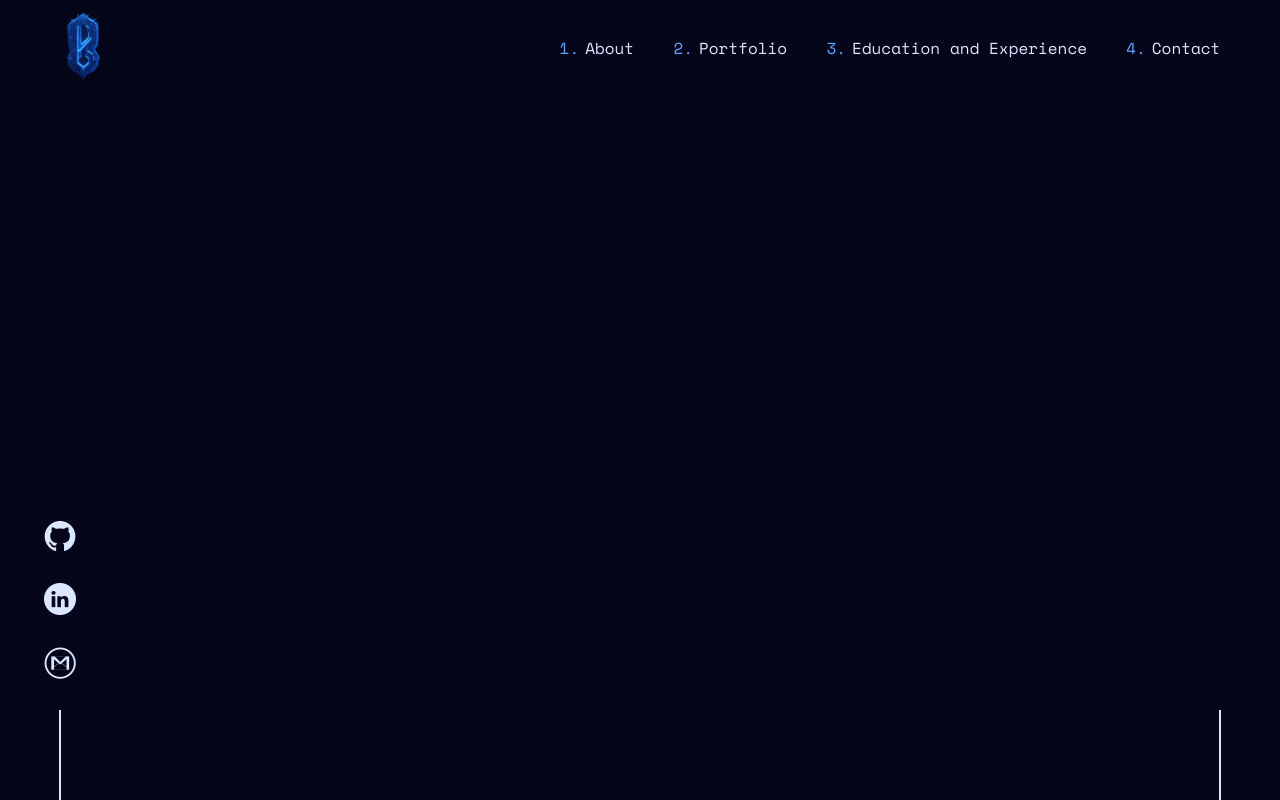
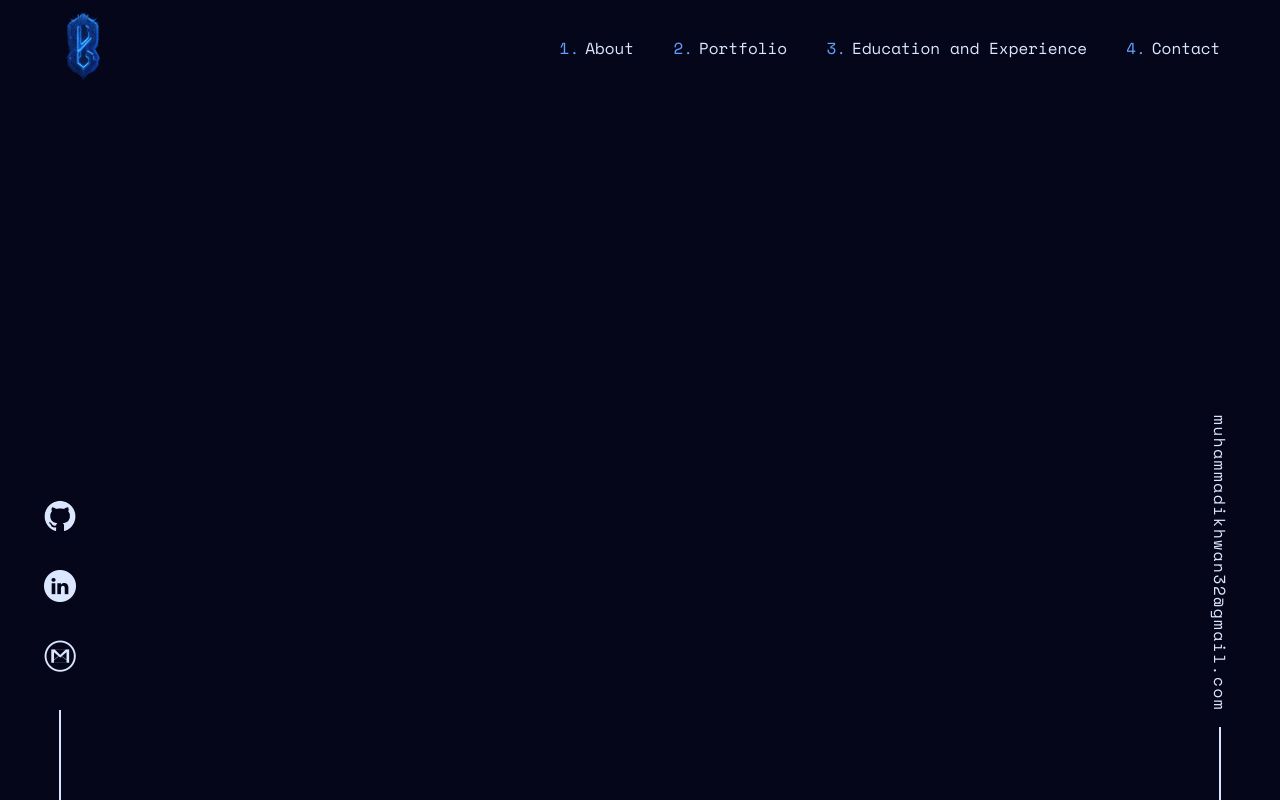
Before and after one commit to ikhwanizao/ikhwan-portfolio, a plain HTML site: page index.html in a window 1280 px wide. Drawn offline with nearby package versions, Linux system fonts and the light colour scheme.

Commit message:
Add right side bar with floating and glowing effect

```diff
--- a/index.html
+++ b/index.html
@@ -52,7 +52,7 @@
       </ul>
     </div>
     <div class="side-info right">
-        <!-- <a href="mailto:muhammadikhwan32@gmail.com">muhammadikhwan32@gmail.com</a> -->
+        <a href="mailto:muhammadikhwan32@gmail.com">muhammadikhwan32@gmail.com</a>
     </div>
   </body>
 </html>
--- a/style.css
+++ b/style.css
@@ -75,7 +75,7 @@ div.side-info.left {
   align-items: center;
   justify-content: flex-end;
   width: 80px;
-  height: 280px;
+  height: 300px;
   position: fixed;
   bottom: 0px;
   left: 20px;
@@ -110,7 +110,7 @@ div.side-info.right {
   align-items: center;
   justify-content: flex-end;
   width: 80px;
-  height: 280px;
+  height: 400px;
   position: fixed;
   bottom: 0px;
   right: 20px;
@@ -118,11 +118,22 @@ div.side-info.right {
 }
 
 div.side-info.right a {
+  display: flex;
+  flex-direction: column;
+  align-items: center;
+  justify-content: space-between;
+  height: 100%; /* Set a fixed height */
   color: #dce7ff;
   writing-mode: vertical-rl;
   font-family: "Space Mono", monospace;
+  transition: transform 0.3s ease-in-out;
+  letter-spacing: 0.1em;
 }
 
+.side-info.right a:hover {
+  transform: translateY(-5px);
+  color: #62a0ff;
+}
 
 div.side-info.right::after {
   content: "";
@@ -132,8 +143,6 @@ div.side-info.right::after {
   margin: 0px auto;
   background-color: #dce7ff;
 }
-
-
 
 .github,
 .linkedin,
```
